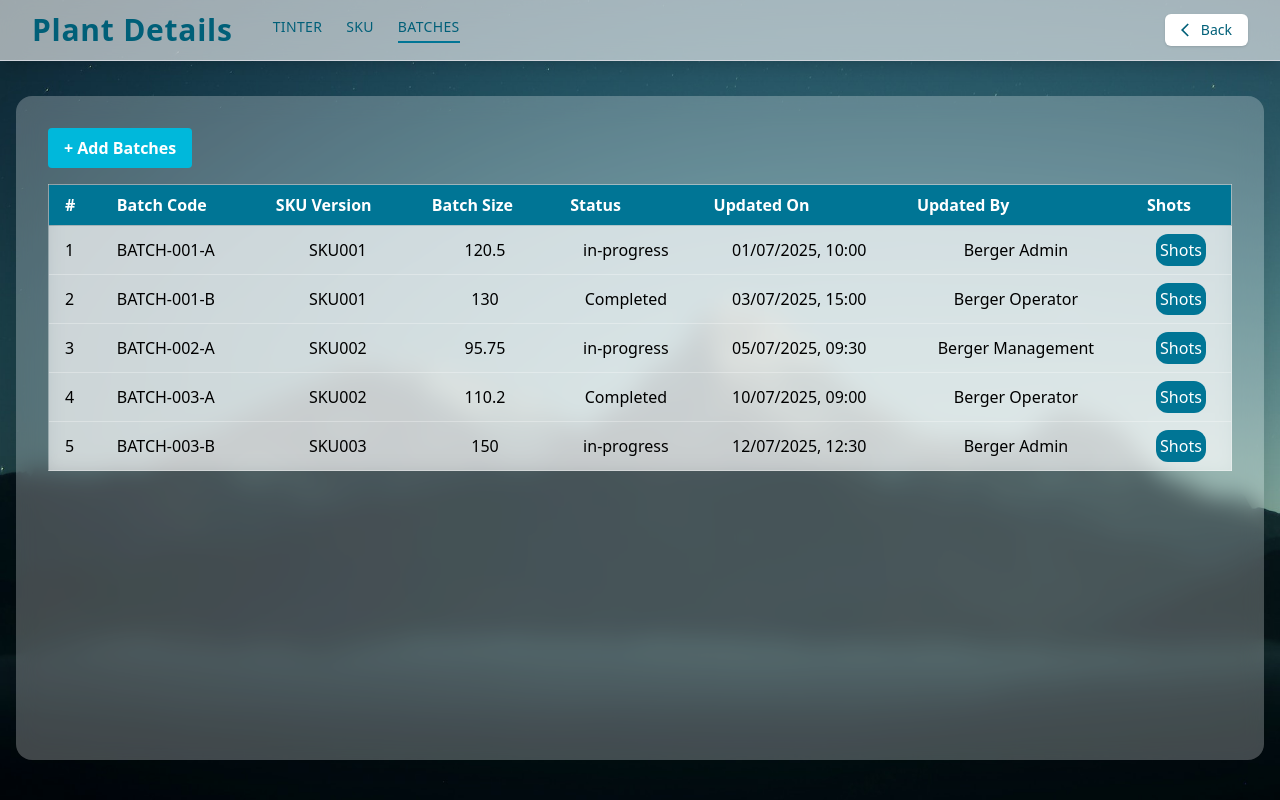
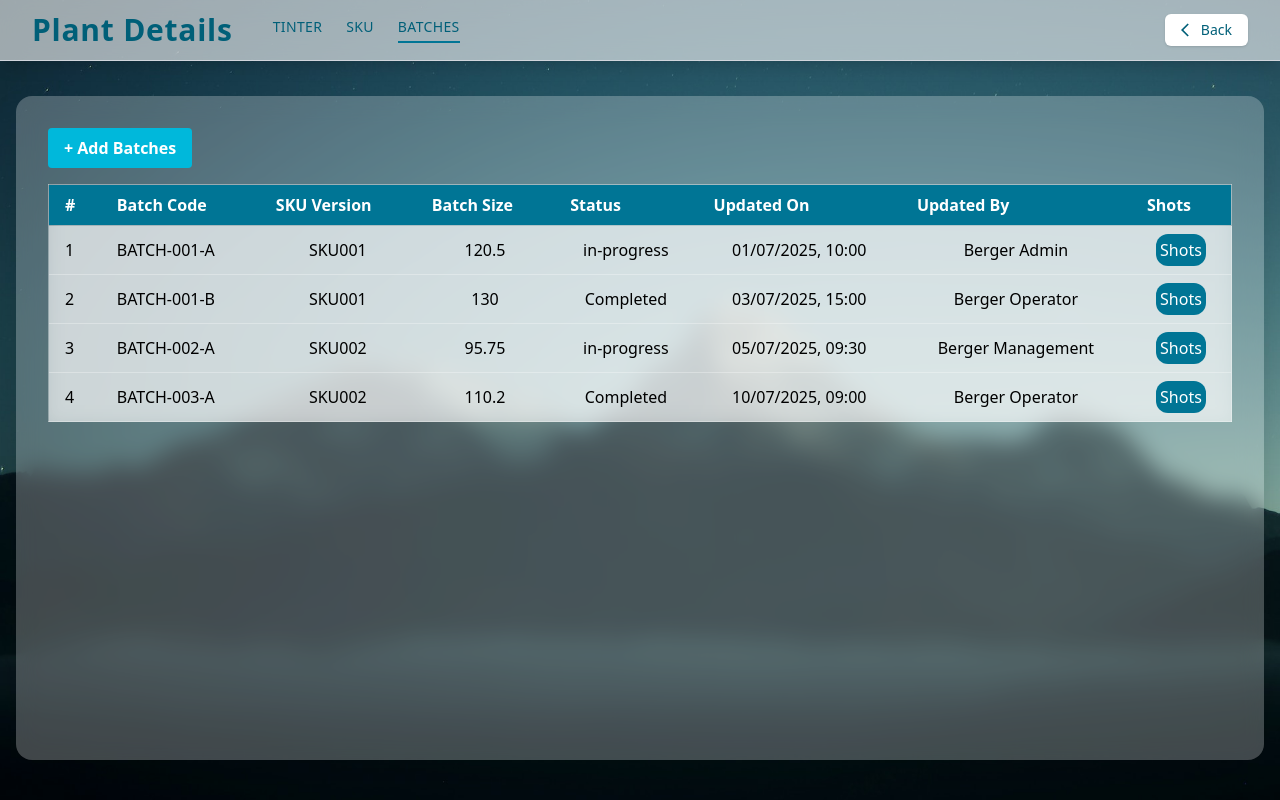
Before and after one commit to Manas2004WB/BatchOPT, a React (Vite) app: page /plant/1 in a window 1280 px wide. Built offline with nearby package versions, Linux system fonts and the light colour scheme; sample sign-in values are in the browser's storage.

Commit message:
button disable

```diff
--- a/src/components/AddSkuBatches.jsx
+++ b/src/components/AddSkuBatches.jsx
@@ -10,6 +10,17 @@ const AddSkuBatches = ({ user, plantId }) => {
   const navigate = useNavigate();
   const [batchList, setBatchList] = useState(batches);
   const [showAddBatchModal, setShowAddBatchModal] = useState(false);
+
+  const initialBatchList = batchList.filter((batch) => {
+    const version = skuVersions.find(
+      (v) => v.sku_version_id === batch.sku_version_id
+    );
+    console.log("Version:", version);
+    if (!version) return false;
+    const sku = skuData.find((s) => s.sku_id === version.sku_id);
+    console.log("SKU:", sku);
+    return sku && sku.plant_id === Number(plantId);
+  });
   const handleAddBatch = (newBatch) => {
     setBatchList((prev) => [...prev, newBatch]);
     setShowAddBatchModal(false);
@@ -69,14 +80,14 @@ const AddSkuBatches = ({ user, plantId }) => {
           </tr>
         </thead>
         <tbody className="bg-white/60">
-          {batchList.length === 0 ? (
+          {initialBatchList.length === 0 ? (
             <tr>
               <td colSpan="9" className="text-center py-4 text-gray-500">
                 No batches available.
               </td>
             </tr>
           ) : (
-            batchList.map((batch, index) => (
+            initialBatchList.map((batch, index) => (
               <tr
                 key={batch.batch_id}
                 className="border-t border-white/30 hover:bg-white/80 transition"
--- a/src/components/ShotComponents/ShotRow.jsx
+++ b/src/components/ShotComponents/ShotRow.jsx
@@ -116,28 +116,39 @@ const ShotRow = ({
             placeholder="Add comment..."
             value={shot.comment}
             disabled={shot.ended}
-            rows={8}
             onChange={(e) => handleCommentChange(shot.id, e.target.value)}
           ></textarea>
         </td>
         <td className="border px-2 py-1 align-top">
           <div className="flex flex-col gap-2">
             <button
-              className="bg-cyan-700 text-white px-2 py-1 rounded"
+              className={
+                !shot.ended
+                  ? "bg-cyan-700 text-white px-2 py-1 rounded"
+                  : "invisible"
+              }
               onClick={() => showSection("liquid")}
               disabled={shot.ended}
             >
               Fetch Liquid
             </button>
             <button
-              className="bg-cyan-700 text-white px-2 py-1 rounded"
+              className={
+                !shot.ended
+                  ? "bg-cyan-700 text-white px-2 py-1 rounded"
+                  : "invisible"
+              }
               onClick={() => showSection("panel")}
               disabled={shot.ended}
             >
               Fetch Panel
             </button>
             <button
-              className="bg-cyan-600 text-white px-2 py-1 rounded"
+              className={
+                !shot.ended
+                  ? "bg-cyan-700 text-white px-2 py-1 rounded"
+                  : "invisible"
+              }
               onClick={() => showSection("colorimeter")}
               disabled={shot.ended}
             >
@@ -145,7 +156,11 @@ const ShotRow = ({
             </button>
             {!shot.ended && (
               <button
-                className="bg-red-500 text-white px-2 py-1 rounded"
+                className={
+                  !shot.ended
+                    ? "bg-red-700 text-white px-2 py-1 rounded"
+                    : "invisible"
+                }
                 onClick={() => handleEndShot(shot.id)}
               >
                 End Shot
```
